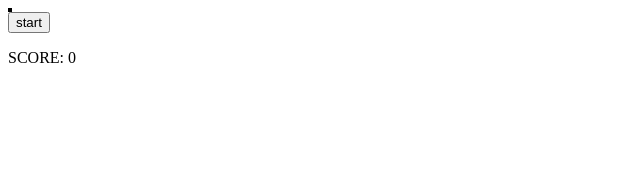
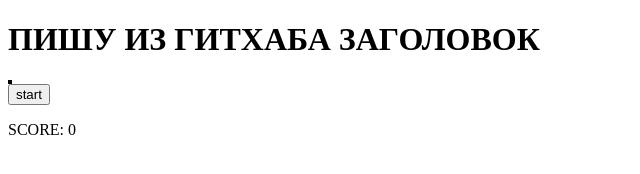
Before and after one commit to PolinkaVersh/Polina_Vershkova, a plain HTML site: page snake.html in a window 1280 px wide. Shown: the whole page, without its empty margins (0-640 px from the left). Drawn offline with Linux system fonts and the light colour scheme.

Commit message:
Add H1 header
Добавила заголовок H1

```diff
--- a/snake.html
+++ b/snake.html
@@ -56,6 +56,7 @@
 	</style>
 </head>
 <body>
+	<H1>ПИШУ ИЗ ГИТХАБА ЗАГОЛОВОК</H1>
 	<div class="container" id="container"></div>
 	<div id="buttondiv">
 		<button onclick="start()">start</button>
```
